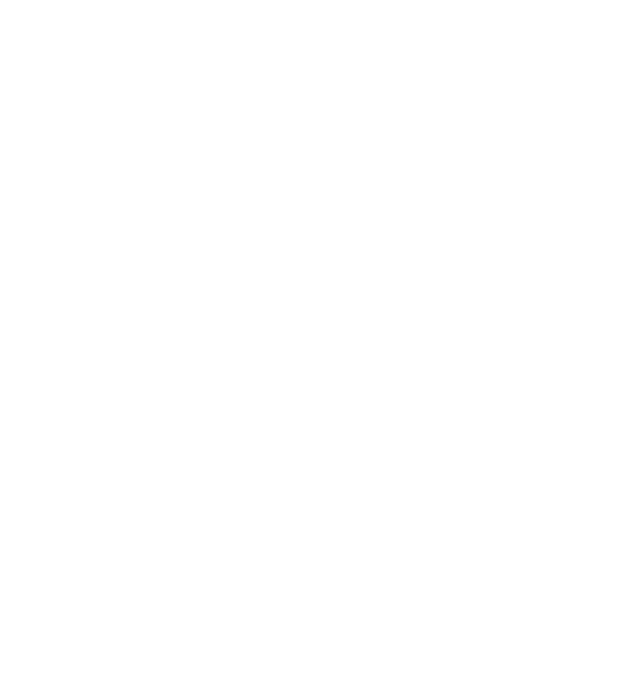
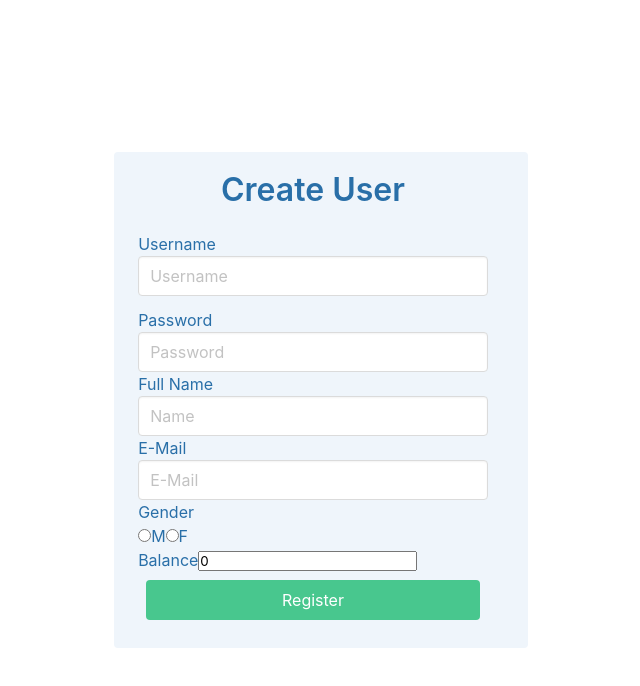
Before and after one commit to vincent-larisma/Banking-App, a React (Create React App) app in the folder banking-app/: page /Register in a window 1280 px wide. Before the commit this address had no page. Shown: the top 686 px of the page, without its empty margins (319-959 px from the left). Built offline with nearby package versions, Linux system fonts and the light colour scheme.

Commit message:
created register page and local storage

```diff
--- a/banking-app/src/App.js
+++ b/banking-app/src/App.js
@@ -4,6 +4,7 @@
 //Component
 import LoginPage from './Components/LoginPage'
 import Dashboard from './Components/Dashboard'
+import Register from './Components/Register'
 
 function App() {
   return (
@@ -12,6 +13,7 @@
         <Route path='/Dashboard' element={<Dashboard />}></Route>
         <Route path='/Login' element={<LoginPage />}></Route>
         <Route path='/' element={<LoginPage />}></Route>
+        <Route path='/Register' element={<Register />}></Route>
       </Routes>
     </>
   )
--- a/banking-app/src/Components/LoginPage.jsx
+++ b/banking-app/src/Components/LoginPage.jsx
@@ -13,7 +13,7 @@
     userType: '',
   })
 
-  const { name, password, userType } = dataBase
+  const { userName, password, userType } = dataBase
 
   const dataBaseList = [
     { name: 'admin', password: 'admin', userType: 'admin' },
@@ -30,7 +30,7 @@
   }
 
   const nameCheck = (object) => {
-    return object.name === name
+    return object.name === userName
   }
 
   const passCheck = (object) => {
@@ -38,15 +38,17 @@
   }
 
   const handleClickSubmit = () => {
-    if (password !== '' && name !== '') {
+    if (password !== '' && userName !== '') {
       if (dataBaseList.some(nameCheck) && dataBaseList.some(passCheck)) {
-
-
         navigate('/Dashboard')
       } else {
         alert('Please enter the correct username and password!')
       }
     }
+  }
+
+  const handleClickRegister = () => {
+    navigate('/Register')
   }
 
   return (
@@ -61,8 +63,8 @@
                 className='input'
                 type='text'
                 placeholder='Username'
-                name='name'
-                value={name}
+                name='userName'
+                value={userName}
                 onChange={handleChangeName}
               />
               <span className='icon is-small is-left'>
@@ -85,6 +87,9 @@
               </span>
             </p>
           </div>
+          <button className='button is-success m-2' onClick={handleClickRegister}>
+            Create User
+          </button>
           <button className='button is-success m-2' onClick={handleClickSubmit}>
             Submit
           </button>
--- a/banking-app/src/Components/Navbar.jsx
+++ b/banking-app/src/Components/Navbar.jsx
@@ -11,21 +11,21 @@
       <nav className='navbar is-dark' role='navigation' aria-label='main navigation'>
         <div className='navbar-brand'>
           <div className='navbar-item pl-6 is-size-4'>
-            <span class='icon-text'>
-              <span class='icon'>
-                <i class='fa-solid fa-earth-europe'></i>
+            <span className='icon-text'>
+              <span className='icon'>
+                <i className='fa-solid fa-earth-europe'></i>
               </span>
               <span>BANK</span>
             </span>
           </div>
         </div>
         {method == 'logout' && (
-          <div class='navbar-end flex-container-logout pt-1 pr-6 is-size-5'>
-            <div class='navbar-item'>
+          <div className='navbar-end flex-container-logout pt-1 pr-6 is-size-5'>
+            <div className='navbar-item'>
               <div className='container'>
-                <span class='icon-text'>
-                  <span class='icon'>
-                    <i class='fa-solid fa-right-from-bracket' onClick={handleClickLogout}></i>
+                <span className='icon-text'>
+                  <span className='icon'>
+                    <i className='fa-solid fa-right-from-bracket' onClick={handleClickLogout}></i>
                   </span>
                 </span>
               </div>
--- /dev/null
+++ b/banking-app/src/Components/Register.jsx
@@ -0,0 +1,225 @@
+import React, { useState, useEffect } from 'react'
+import { useNavigate } from 'react-router-dom'
+
+// //Component
+// import Navbar from './Navbar'
+// import Footer from './Footer'
+
+export default function Register(props) {
+const navigate = useNavigate()
+
+const [list, setList] = useState({
+userEmail: '',
+userName: '',
+userPassword: '',
+userGender: '',
+userBalance: 0,
+userList: [],
+})
+
+const { userList, userName, userPassword, userFullName, userEmail, userGender, userBalance } = list
+
+function getFormValues(){
+    const storedValues = localStorage.getItem('form');
+    if (!storedValues) return{
+        userEmail: '',
+        userName: '',
+        userFullName: '',
+        userPassword: '',
+        userGender: '',
+        userBalance: 0,
+        userList: [],
+    }
+    return JSON.stringify(storedValues);
+}
+
+const handleSubmitUser = (e) => {
+    e.preventDefault()
+}
+
+const handleUsername = (e) => {
+    const { value, name } = e.target
+    setList({ ...list, [name]: value })
+}
+
+const handleUserPassword = (e) => {
+    const { value, name } = e.target
+    setList({ ...list, [name]: value })
+}
+
+const handleUserFullName = (e) => {
+    const { value, name } = e.target
+    setList({ ...list, [name]: value })
+}
+
+const handleUserEmail = (e) => {
+    const { value, name } = e.target
+    setList({ ...list, [name]: value })
+}
+
+const handleUserGender = (e) => {
+    const { value, name } = e.target
+    setList({ ...list, [name]: value })
+}
+
+const handleUserBalance = (e) => {
+    const { value, name } = e.target
+    setList({ ...list, [name]: value })
+}
+
+// const arr = [1, 2, 3, 4, 5]
+
+// const jsonArr = JSON.stringify(arr);
+
+// localStorage.setItem("array", jsonArr);
+
+// const str = localStorage.getItem("array");
+
+// const parsedArr = JSON.parse(str)
+
+// console.log(parsedArr);
+
+const userListLocal = [
+        { UserName: 'vince', Password: 'vince', FullName: 'Vincent Larisma', Email: 'vincentlarisma@gmail.com', Gender: 'M', Balance: 0, ID: 1659750502716 },
+        { UserName: 'april', Password: 'april', FullName: 'April Zarate', Email: 'aprilzarate@gmail.com', Balance: '10000', ID: 1659750523317 },
+        { UserName: 'gene', Password: 'gene', FullName: 'Gene Alvarez', Email: 'genealvarez@gmail.com', Balance: '100000', ID: 1659750544185 },
+        { UserName: 'john', Password: 'john', FullName: 'John Doe', Email: 'johndoe@gmail.com', Balance: '69000', ID: 1659750557301 }
+    ]
+
+
+  useEffect(() => {
+    localStorage.setItem('userListKey', JSON.stringify(userListLocal))
+  }, [])
+
+const handleClickRegister = (e) => {
+    let newList = userList
+    let test2
+
+    let listedUsers = { UserName: '', Password: '', FullName: '', Email: '', Gender: '', Balance: 0, ID: Date.now(), isAdmin: false }
+    listedUsers.UserName = userName;
+    listedUsers.Password = userPassword
+    listedUsers.FullName = userFullName
+    listedUsers.Email = userEmail
+    listedUsers.Gender = userGender
+    listedUsers.Balance = userBalance
+    test2 = JSON.parse(localStorage.getItem("userListKey"));
+
+    if ( test2 === null) {
+        newList = []
+        // console.log(newList.index)
+    } else {
+        test2 = JSON.parse(localStorage.getItem("userListKey"));
+        console.log(listedUsers)
+    }
+    test2.push(listedUsers);
+    console.log(test2)
+    localStorage.setItem("userListKey", JSON.stringify(test2));
+    // localStorage.setItem("userListKey", JSON.stringify(newList))
+    // newList.push(listedUsers)
+    setList({ ...list, userList: newList })
+    // console.log(newList)
+    navigate('/Login')
+    // props.onThis(newList);
+}
+
+//   const nameCheck = (object) => {
+//     return object.name === name
+//   }
+
+//   const passCheck = (object) => {
+//     return object.password === password
+//   }
+
+  return (
+    <>
+    {/* <Navbar /> */}
+    <form onSubmit={handleSubmitUser}>
+        <div className= 'create-user-form container grid login-form flex-container '>
+            <div className='field m-6 grid-login notification grid-center is-info is-light'>
+                <div className='create-user-title title text-center'>Create User</div>
+                <div className='username field'>
+                    <label className='username-label'>Username</label>
+                    <input
+                    className='input'
+                    type='text'
+                    placeholder='Username'
+                    name='userName'
+                    value={userName}
+                    onChange={handleUsername}
+                    />
+                </div>
+                <div className='password'>
+                    <label className='password-label'>Password</label>
+                    <input
+                    className='input'
+                    type='password'
+                    placeholder='Password'
+                    name='userPassword'
+                    value={userPassword}
+                    onChange={handleUserPassword}
+                    />
+                </div>
+                <div className='name'>
+                    <label className='name-label'>Full Name</label>
+                    <input
+                    className='input'
+                    type='text'
+                    placeholder='Name'
+                    name='userFullName'
+                    value={userFullName}
+                    onChange={handleUserFullName}
+                    />
+                </div>
+                <div className='email'>
+                    <label className='email-label'>E-Mail</label>
+                    <input
+                    className='input'
+                    type='email'
+                    placeholder='E-Mail'
+                    name='userEmail'
+                    value={userEmail}
+                    onChange={handleUserEmail}
+                    />
+                </div>
+                <form className='gender'>
+                    <p>Gender</p>
+                    <input
+                    className='radio'
+                    type='radio'
+                    name='userGender'
+                    value='male'
+                    onChange={handleUserGender}
+                    />
+                    <label for="label-male">M</label>
+                    <input
+                    className='input-genderF'
+                    type='radio'
+                    name='userGender'
+                    value='female'
+                    onChange={handleUserGender}
+                    />
+                    <label for="label-female">F</label>
+                </form>
+                <div className='initial-balance'>
+                    <label className='initial-balance-label'>Balance</label>
+                    <input
+                    className='input-balance'
+                    type='number'
+                    placeholder='Initial Deposit (Optional)'
+                    name='userBalance'
+                    value={userBalance}
+                    onChange={handleUserBalance}
+                    />
+                </div>
+
+                <button className='button is-success m-2' onClick={handleClickRegister}>
+                Register
+                </button>
+            </div>
+        </div>
+    </form>
+
+      {/* <Footer /> */}
+    </>
+  )
+}
```
Also changed, not shown: banking-app/src/Components/UserDisplay.jsx (+52 -34 lines).
